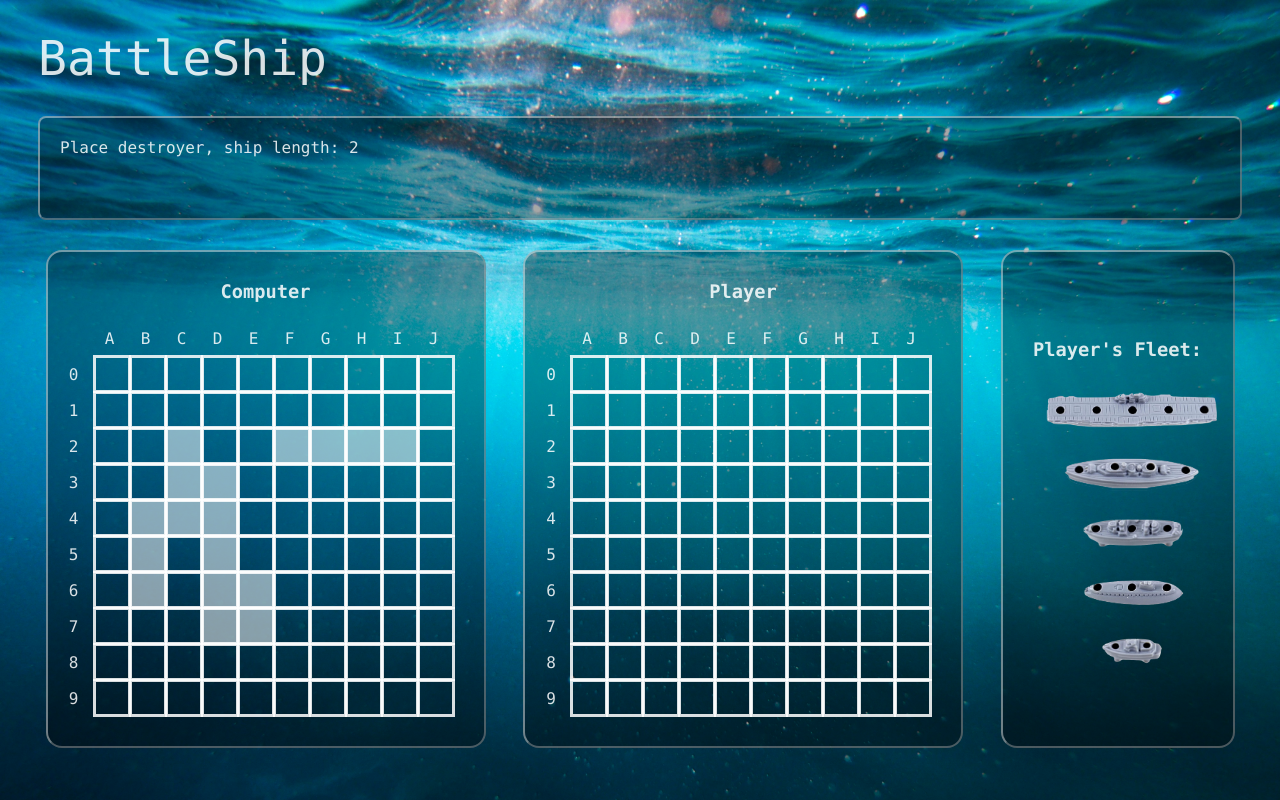
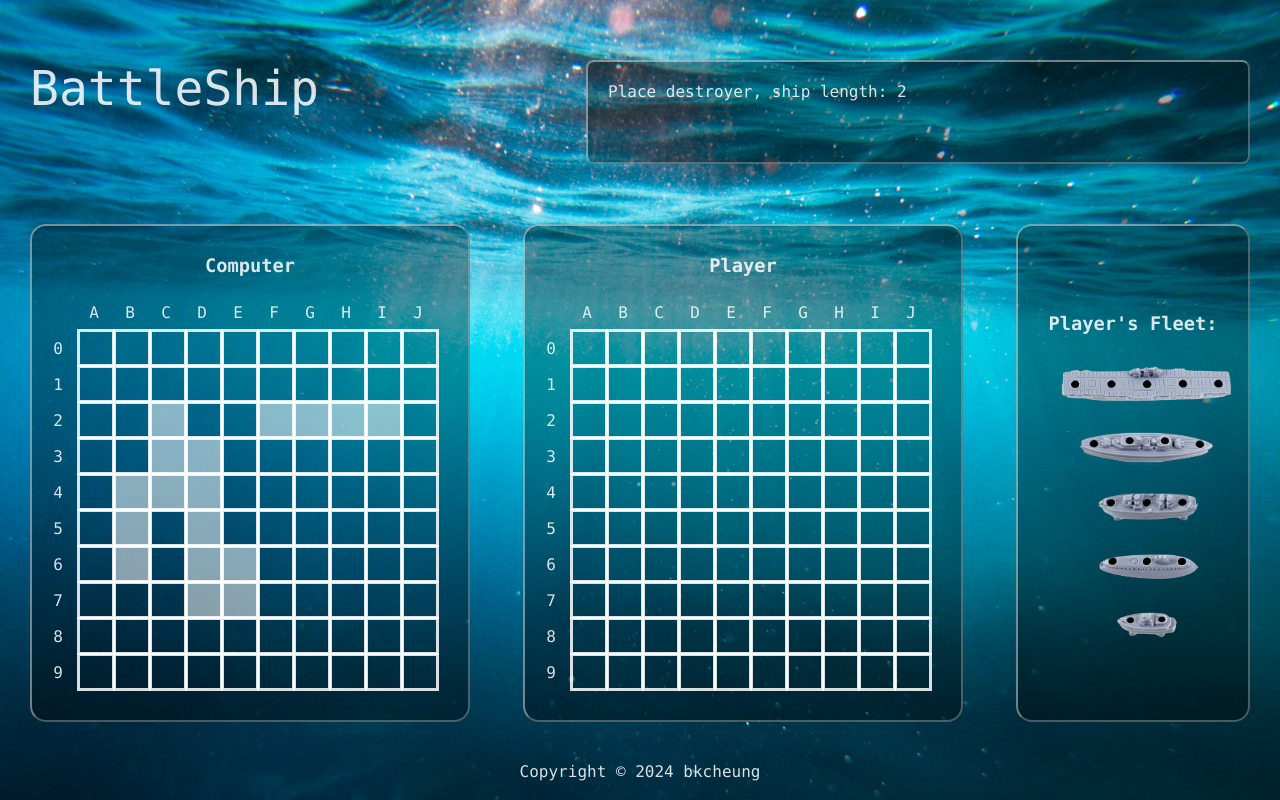
Before and after one commit to bkcheung/Battleship, a website built with webpack: page src/index.html in a window 1280 px wide. Built offline with nearby package versions, Linux system fonts and the light colour scheme.

Commit message:
ui: add footer, update spacing of components

```diff
--- a/src/index.html
+++ b/src/index.html
@@ -9,9 +9,11 @@
         <link rel="stylesheet" href="">
     </head>
     <body>
-        <header>BattleShip</header>
-        <div id="battleLog">
-            <div id = "log"></div>
+        <div id="pageTop">
+            <header>BattleShip</header>
+            <div id="battleLog">
+                <div id = "log"></div>
+            </div>
         </div>
         <div id = "pageBody">
             <div id = "computer" class = "gb">
@@ -29,8 +31,13 @@
                 </div>
             </div>
         </div>
-
-
+        <footer>
+            Copyright &copy
+            <script>
+              document.write(`${new Date().getFullYear()}`);
+            </script>
+            <a id="github" href="https://github.com/bkcheung">bkcheung</a>
+        </footer>
         <script src="" async defer></script>
     </body>
 </html>
--- a/src/interface.ts
+++ b/src/interface.ts
@@ -9,7 +9,6 @@ export function init(size:number, player: Player, computer:Player){
     game.positionShip();
     renderShips(computer); //dev only
     renderFleet('pfleet');
-    // renderFleet('cfleet');
 }
 
 export function renderShips(player: Player){
--- a/src/style.css
+++ b/src/style.css
@@ -2,6 +2,7 @@ body {
     font-family: Consolas, DejaVu Sans Mono, Menlo;
     background-image: url(./img/water.jpeg);
     background-size: cover;
+    margin: 0px;
 }
 header {
     margin: 30px;
@@ -13,11 +14,16 @@ span{
     background-repeat: no-repeat;
     display: flex;
 }
+#pageTop{
+    display: flex;
+    justify-content: space-between;
+    margin: 30px 0px;
+}
 #battleLog{
-    flex:1;
+    margin: 30px;
+    width: 50%;
     color: #ffffffd9;
     padding: 10px;
-    margin: 30px;
     background-color: #00000057;
     border: 2px #ffffff70 outset;
     border-radius: 0.5em;
@@ -39,10 +45,11 @@ span{
 #pageBody{
     margin: 30px 0px;
     display: flex;
-    justify-content: space-evenly;
+    justify-content: space-between;
     color: #ffffffd9;
 }
 .gb{
+    margin: 0px 0px 0px 30px;
     padding: 10px;
     text-align: center;
     background-color: #00000057;
@@ -96,10 +103,8 @@ span{
 .shipPresent{
     background-color: #ffffff88;
 }
-#pageTop{
-    display: flex;
-}
 #fleetSection{
+    margin: 0px 30px;
     padding: 10px;
     color: #ffffffd9;
     background-color: #00000057;
@@ -159,3 +164,14 @@ span{
     background-image: url("./img/destroyer.png");
     background-position: 0px 11px;
 }
+footer{
+    color: #ffffffd9;
+    padding: 10px;
+    text-align: center;
+    justify-items: center;
+}
+#github{
+    padding: 0px;
+    color: #ffffffd9;
+    text-decoration: none;
+}
```
